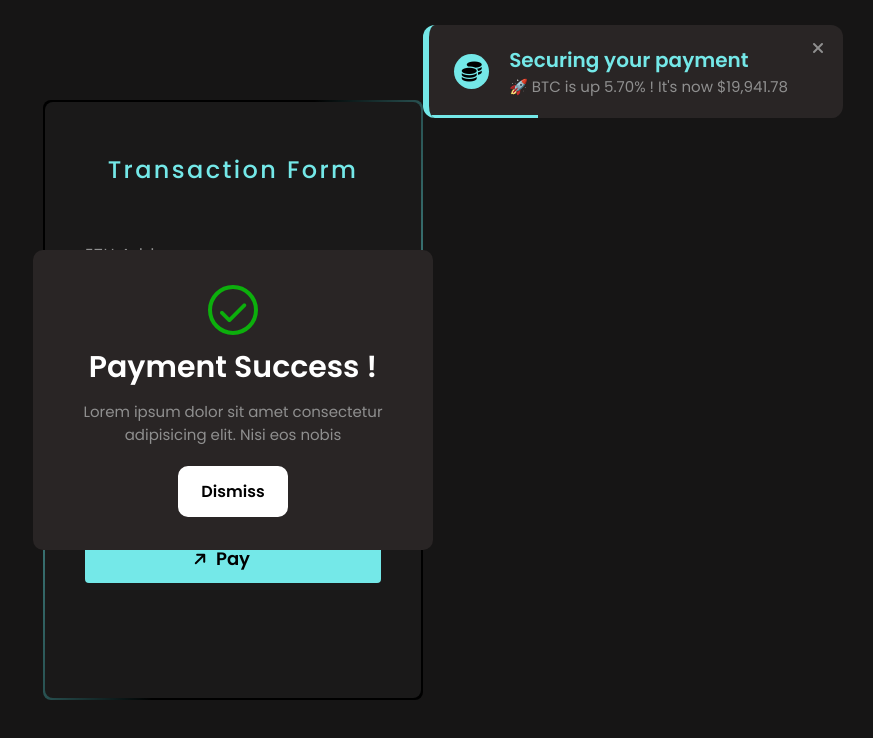
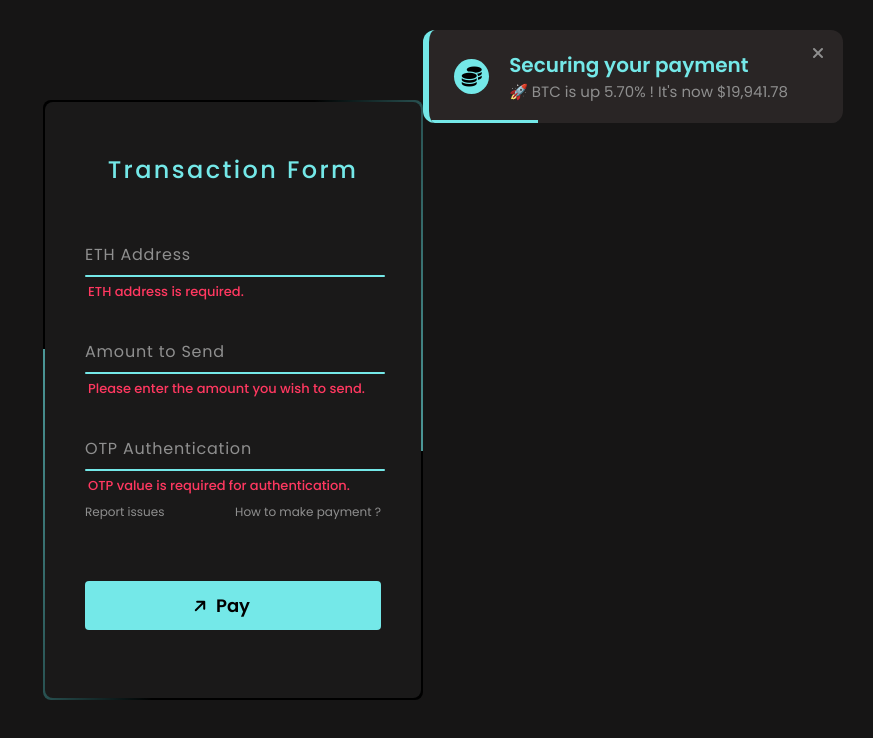
Before and after one commit to lihuicham/switcheo-code-challenge-2023, a plain HTML site: page src/problem2/index.html in a window 1280 px wide. Both pictures are taken after a click on the input "Pay". Shown: the whole page, without its empty margins (407-1280 px from the left). Drawn offline with Linux system fonts and the light colour scheme.

Commit message:
Error messages added

```diff
--- a/src/problem2/index.html
+++ b/src/problem2/index.html
@@ -25,24 +25,28 @@
     </div>
 
     <!-- ======== TRANSACTION FORM ======== -->
-    <div class="box">
-        <div class="form">
+    <div class="box active">
+        <div class="form active">
             <h2>Transaction Form</h2>
             <div class="input-box">
-                <input type="text" required="required">
+                <input id="eth" type="text" required>
                 <span>ETH Address</span>
                 <i></i>
             </div>
+            <span class="eth-error-message"></span>
             <div class="input-box">
-                <input type="number" required="required">
+                <!-- remember to change type back to number ! -->
+                <input id="amount" type="text" required>
                 <span>Amount to Send</span>
                 <i></i>
             </div>
+            <span class="amount-error-message"></span>
             <div class="input-box">
-                <input type="password" required="required">
+                <input id="otp" type="password" required>
                 <span>OTP Authentication</span>
                 <i></i>
             </div>
+            <span class="otp-error-message"></span>
             <div class="links">
                 <a href="#">Report issues</a>
                 <a href="#">How to make payment ?</a>
@@ -63,7 +67,7 @@
             </div>
             <div class="popup-message">
                 <span class="popup-text pop-text1">Payment Success !</span>
-                <span class="popup-text pop-text2">Lorem ipsum dolor sit amet consectetur adipisicing elit. Nisi eos nobis</span>
+                <span class="popup-text pop-text2">Thank you for choosing Switcheo Labs.</span>
             </div>
             <div class="dismiss-button">
                 <button id="dismiss-popup-button">
--- a/src/problem2/script.js
+++ b/src/problem2/script.js
@@ -1,3 +1,5 @@
+const box = document.querySelector('.box');
+const form = document.querySelector('.form');
 const button = document.querySelector('input[name="pay-button"]');
 const toast = document.querySelector('.toast');
 const closeIcon = document.querySelector('.close');
@@ -25,7 +27,7 @@ button.addEventListener('click', function(e) {
 button.addEventListener('click', () => {
     toast.classList.add('active');
     progress.classList.add('active');
-    popup.classList.add('active');
+    //popup.classList.add('active');
 
     setTimeout(() => {
         toast.classList.remove('active');
@@ -34,6 +36,12 @@ button.addEventListener('click', () => {
     setTimeout(() => {
         progress.classList.remove('active');
     }, 4300)
+
+    setTimeout(() => {
+        box.classList.remove('active');
+        form.classList.remove('active');
+        popup.classList.add('active');
+    }, 5000)
 });
 
 closeIcon.addEventListener('click', () => {
@@ -47,4 +55,51 @@ closeIcon.addEventListener('click', () => {
 // ======== SUCCESS POPUP JS ========
 dismissButton.addEventListener('click', () => {
     popup.classList.remove('active');
+
+    setTimeout(() => {
+        location.reload();
+    }, 500)
 })
+
+// ======== FORM VALIDATION JS ========
+
+const eth = document.getElementById('eth');
+const amount = document.getElementById('amount');
+const otp = document.getElementById('otp');
+let ethErrorMessage = document.querySelector('.eth-error-message');
+let amountErrorMessage = document.querySelector('.amount-error-message');
+let otpErrorMessage = document.querySelector('.otp-error-message');
+
+button.addEventListener('click', e => {
+    e.preventDefault();
+    validateETH();
+    validateAmount()
+    validateOTP();
+})
+
+const validateETH = () => {
+    const ethValue = eth.value.trim();
+    if (ethValue === '') {
+        ethErrorMessage.innerText = 'ETH address is required.';
+    } else {
+        ethErrorMessage = '';
+    }
+}
+
+const validateAmount = () => {
+    const amountValue = amount.value.trim();
+    if (amountValue === '') {
+        amountErrorMessage.innerText = 'Please enter the amount you wish to send.';
+    } else {
+        amountErrorMessage = '';
+    }
+}
+
+const validateOTP = () => {
+    const otpValue = otp.value.trim();
+    if (otpValue === '') {
+        otpErrorMessage.innerText = 'OTP value is required for authentication.';
+    } else {
+        otpErrorMessage = '';
+    }
+}
--- a/src/problem2/style.css
+++ b/src/problem2/style.css
@@ -10,6 +10,7 @@
     --toast-color: rgb(41, 37, 37);
     --popup-color: rgb(41, 37, 37);
     --success-green: rgb(12, 175, 12);
+    --error-message: rgb(255, 56, 96)
 }
 
 * {
@@ -37,7 +38,11 @@ body {
     background: var(--box-color);
     border-radius: 8px;
     overflow: hidden;
-    opacity: 1; /*remove*/
+    opacity: 0; /*remove*/
+}
+
+.box.active {
+    opacity: 1;
 }
 
 .box::before {
@@ -84,7 +89,11 @@ body {
     padding: 50px 40px;
     display: flex;
     flex-direction: column;
-    opacity: 1; /*remove*/
+    opacity: 0; /*remove*/
+}
+
+.form.active {
+    opacity: 1;
 }
 
 .form h2 {
@@ -155,7 +164,7 @@ body {
 }
 
 .links a {
-    margin: 12px 0;
+    margin: 25px 0;
     font-size: 0.75em;
     color: var(--second-text-color);
     text-decoration: none;
@@ -237,7 +246,7 @@ input[type="submit"] span {
 
 .toast {
     position: absolute;
-    top: 25px;
+    top: 30px;
     right: 30px;
     border-radius: 12px;
     background: var(--toast-color);
@@ -426,3 +435,15 @@ input[type="submit"] span {
     color: white;
     background: var(--popup-color);
 }
+
+/* ======== FORM VALIDATION ======== */
+.eth-error-message,
+.amount-error-message,
+.otp-error-message {
+    color: var(--error-message);
+    margin-top: 5px;
+    margin-left: 3px;
+    margin-bottom: -18px;
+    font-weight: 500;
+    font-size: 13px;
+}
```
